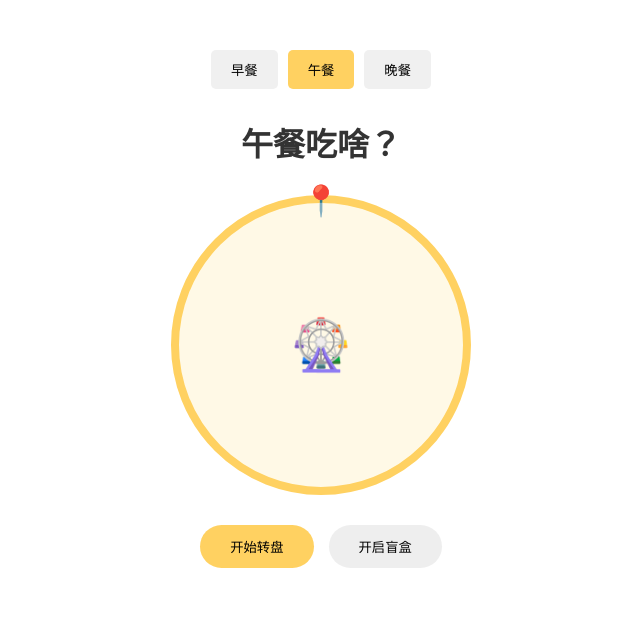
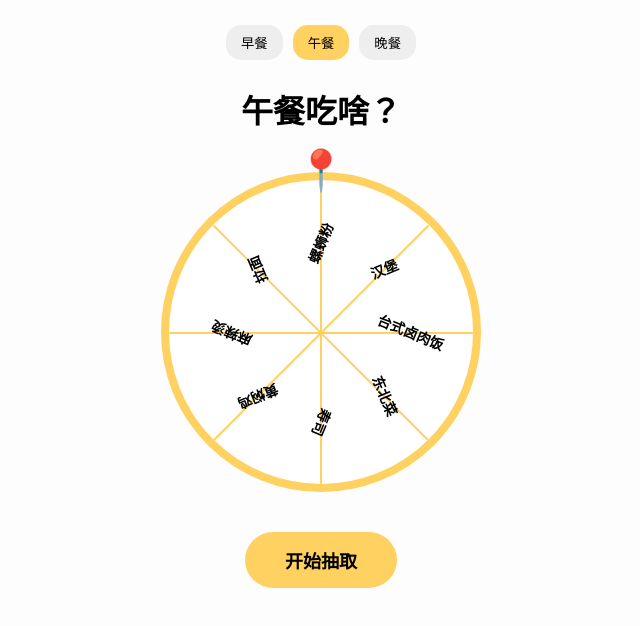
Before and after one commit to jingyunli86/fate-food, a Next.js app: page / in a window 1280 px wide. Shown: the top 626 px of the page, without its empty margins (319-959 px from the left). Built offline with nearby package versions, Linux system fonts and the light colour scheme.

Commit message:
修复转盘和美团链接

```diff
--- a/app/page.tsx
+++ b/app/page.tsx
@@ -71,7 +71,7 @@ export default function FateFood() {
       setSelectedFood(foodName);
       setScratchImage(foodImageDatabase[foodName] || "/food/default.png");
       setShowCard(true);
-    }, 4200);
+    }, 4000);
   };
 
   // --- 5. 盲盒逻辑 ---
@@ -91,43 +91,46 @@ export default function FateFood() {
   };
 
   return (
-    <div style={{ textAlign: 'center', padding: '50px', fontFamily: 'sans-serif' }}>
-      <div style={{ marginBottom: '30px' }}>
+    <div style={{ textAlign: 'center', padding: '20px', backgroundColor: '#fdfdfd', minHeight: '100vh' }}>
+      <div style={{ marginBottom: '20px' }}>
         {(['brk', 'lun', 'din'] as const).map(m => (
-          <button
-            key={m}
-            onClick={() => setMeal(m)}
-            style={{
-              padding: '10px 20px',
-              margin: '0 5px',
-              backgroundColor: meal === m ? '#FFD161' : '#f0f0f0',
-              border: 'none',
-              borderRadius: '5px',
-              cursor: 'pointer'
-            }}
-          >
+          <button key={m} onClick={() => {setMeal(m); setTotalDeg(0);}} style={{ margin: '5px', padding: '8px 15px', borderRadius: '15px', border: 'none', backgroundColor: meal === m ? '#FFD161' : '#eee' }}>
             {m === 'brk' ? '早餐' : m === 'lun' ? '午餐' : '晚餐'}
           </button>
         ))}
       </div>
 
-      <h1 style={{ color: '#333' }}>{meal === 'lun' ? '午餐' : meal === 'brk' ? '早餐' : '晚餐'}吃啥？</h1>
+      <h1>{meal === 'lun' ? '午餐' : meal === 'brk' ? '早餐' : '晚餐'}吃啥？</h1>
 
-      {/* 转盘视觉 */}
-      <div style={{
-        width: '300px', height: '300px', border: '8px solid #FFD161', borderRadius: '50%',
-        margin: '30px auto', display: 'flex', alignItems: 'center', justifyContent: 'center',
-        transform: `rotate(${totalDeg}deg)`, transition: 'transform 4s cubic-bezier(0.1, 0, 0.1, 1)',
-        fontSize: '50px', backgroundColor: '#fff9e6', position: 'relative'
-      }}>
-        🎡
-        <div style={{ position: 'absolute', top: '-20px', fontSize: '30px' }}>📍</div>
+      {/* 修复 1：动态渲染带文字的转盘 */}
+      <div style={{ position: 'relative', width: '320px', height: '320px', margin: '40px auto' }}>
+        <div style={{
+          width: '100%', height: '100%', borderRadius: '50%', border: '8px solid #FFD161',
+          position: 'relative', overflow: 'hidden', transition: 'transform 4s cubic-bezier(0.1, 0, 0.1, 1)',
+          transform: `rotate(${totalDeg}deg)`, backgroundColor: '#fff'
+        }}>
+          {config[meal].options.map((option, i) => {
+            const angle = 360 / config[meal].options.length;
+            return (
+              <div key={i} style={{
+                position: 'absolute', width: '50%', height: '2px', backgroundColor: '#FFD161',
+                top: '50%', left: '50%', transformOrigin: 'left center',
+                transform: `rotate(${i * angle}deg)`
+              }}>
+                <span style={{
+                  position: 'absolute', left: '40px', top: '-10px', width: '100px',
+                  transform: `rotate(${angle / 2}deg)`, fontSize: '14px', fontWeight: 'bold'
+                }}>
+                  {option}
+                </span>
+              </div>
+            );
+          })}
+        </div>
+        <div style={{ position: 'absolute', top: '-25px', left: '50%', transform: 'translateX(-50%)', fontSize: '40px', zIndex: 10 }}>📍</div>
       </div>
 
-      <div style={{ display: 'flex', justifyContent: 'center', gap: '15px' }}>
-        <button onClick={spin} disabled={isSpinning} style={{ padding: '12px 30px', borderRadius: '25px', background: '#FFD161', border: 'none', cursor: 'pointer' }}>开始转盘</button>
-        <button onClick={openMysteryBox} disabled={isSpinning} style={{ padding: '12px 30px', borderRadius: '25px', background: '#eee', border: 'none', cursor: 'pointer' }}>开启盲盒</button>
-      </div>
+      <button onClick={spin} disabled={isSpinning} style={{ padding: '15px 40px', fontSize: '18px', borderRadius: '30px', backgroundColor: '#FFD161', border: 'none', fontWeight: 'bold' }}>开始抽取</button>
 
       {/* 结果弹窗 */}
       {showCard && (
```
